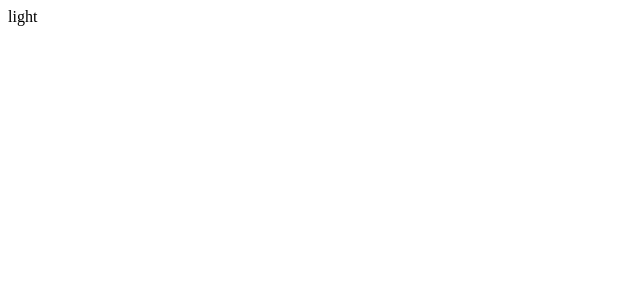
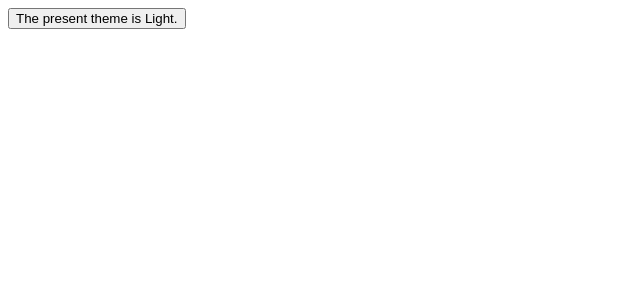
Before and after one commit to rodrigo-schamber-ac/nextjs-context-template, a Next.js app: page / in a window 1280 px wide. Shown: the top 300 px of the page, without its empty margins (0-640 px from the left). Built offline with nearby package versions, Linux system fonts and the light colour scheme.

Commit message:
[ADD] There was added the switch theme button.

```diff
--- a/components/App.tsx
+++ b/components/App.tsx
@@ -1,21 +1,11 @@
 import React, { useContext, FC } from "react";
-import ThemeProvider, { ThemeContext } from "../contexts/ThemeContext";
+import ThemeProvider from "../contexts/ThemeContext";
+import ThemedContainer from "./ThemedContainer";
 
-const Theme = () => {
-  const { mode } = useContext(ThemeContext);
-
-  return (
-    <div>
-     {mode}
-    </div>
-  );
-};
-
-
-const App: FC = () =>{
+const App: FC = () => {
     return (
         <ThemeProvider>
-            <Theme />
+            <ThemedContainer />
         </ThemeProvider>
     )
 };
--- /dev/null
+++ b/components/ThemedContainer.tsx
@@ -0,0 +1,29 @@
+import React, { useContext, FC } from "react";
+import { ThemeContext } from "../contexts/ThemeContext";
+import {Theme} from '../contexts/ThemeContext/types';
+
+const ThemedContainer: FC = ({children}) => {
+  const { theme, setTheme } = useContext(ThemeContext);
+  function switchTheme (theme: Theme) {
+    if (theme === Theme.Dark){
+
+      return setTheme(Theme.Light)
+
+    } else {
+
+      return setTheme(Theme.Dark)
+
+    };
+  };
+
+  return (
+    <div>
+      <button onClick={() => switchTheme(theme)}>
+        {`The present theme is ${theme}.`}
+      </button>
+      {children}
+    </div>
+  );
+};
+
+export default ThemedContainer;
--- a/contexts/ThemeContext/ThemeContext.tsx
+++ b/contexts/ThemeContext/ThemeContext.tsx
@@ -1,8 +1,9 @@
 import React, { createContext, useState, FC } from "react";
-import { ThemeContextState } from "./types";
+import { Theme, ThemeContextState } from "./types";
 
 const contextDefaultValues: ThemeContextState = {
-  mode: "light"
+  theme: Theme.Light,
+  setTheme: (theme) => console.warn(`The theme is ${theme}.`)
 };
 
 export const ThemeContext = createContext<ThemeContextState>(
@@ -10,12 +11,12 @@ export const ThemeContext = createContext<ThemeContextState>(
 );
 
 const ThemeProvider: FC = ({ children }) => {
-  const [theme, setTheme] = useState<string>(contextDefaultValues.mode);
+  const [theme, setTheme] = useState<Theme>(contextDefaultValues.theme);
 
   return (
     <ThemeContext.Provider
       value={{
-        mode: theme
+        theme, setTheme
       }}
     >
       {children}
--- a/contexts/ThemeContext/types.ts
+++ b/contexts/ThemeContext/types.ts
@@ -1,3 +1,9 @@
+export enum Theme {
+    Dark = 'Dark',
+    Light = 'Light',
+}
+
 export type ThemeContextState = {
-    mode: string;
+    theme: Theme;
+    setTheme: (Theme: Theme) => void;
 };
```
